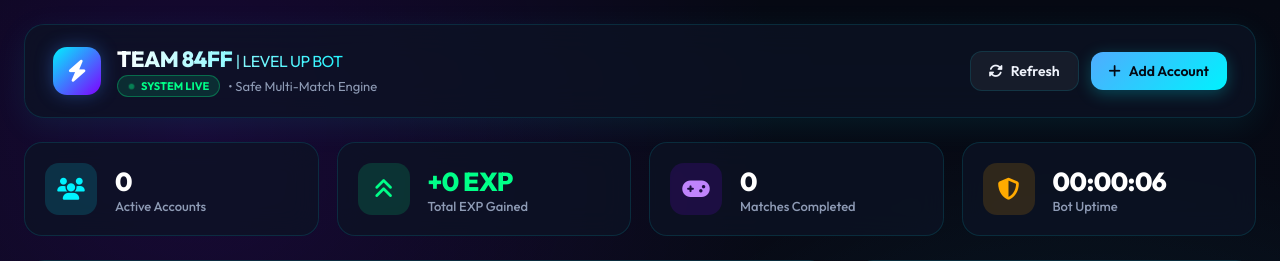
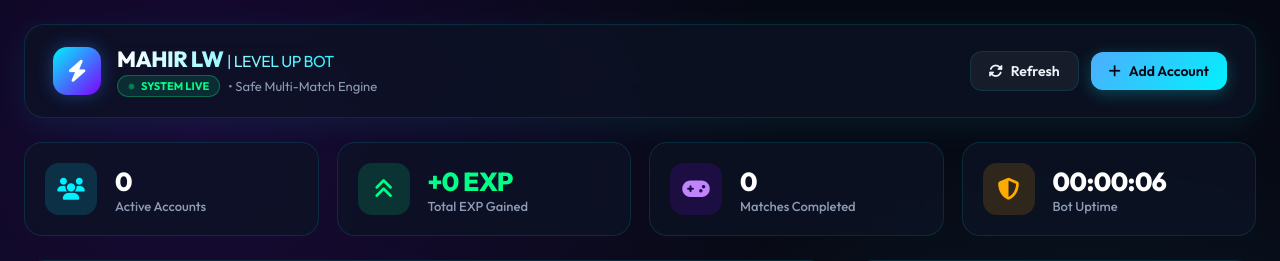
Before and after one commit to mahirmosleh/MAHIR-UDP, a Python web app: template templates/index.html in a window 1280 px wide. Shown: the top 261 px of the page. Run offline with Jinja, Linux system fonts and the light colour scheme; the template is opened without the code that fills it, so the values that code supplies are empty.

Commit message:
Add files via upload

```diff
--- a/templates/index.html
+++ b/templates/index.html
@@ -3,7 +3,7 @@
 <head>
     <meta charset="UTF-8">
     <meta name="viewport" content="width=device-width, initial-scale=1.0">
-    <title>TEAM 84FF | FreeFire Level Up Bot Dashboard</title>
+    <title>MAHIR LW | FreeFire Level Up Bot Dashboard</title>
     <link rel="preconnect" href="https://fonts.googleapis.com">
     <link rel="preconnect" href="https://fonts.gstatic.com" crossorigin>
     <link href="https://fonts.googleapis.com/css2?family=Outfit:wght@300;400;500;600;700;800;900&family=JetBrains+Mono:wght@400;500;600;700&display=swap" rel="stylesheet">
@@ -610,7 +610,7 @@
                     <i class="fa-solid fa-bolt"></i>
                 </div>
                 <div class="brand-text">
-                    <h1>TEAM 84FF <span style="font-weight:400; color:var(--text-muted); font-size:16px;">| LEVEL UP BOT</span></h1>
+                    <h1>MAHIR LW <span style="font-weight:400; color:var(--text-muted); font-size:16px;">| LEVEL UP BOT</span></h1>
                     <p>
                         <span class="live-tag"><span class="pulse-dot"></span> System Live</span>
                         <span>• Safe Multi-Match Engine</span>
@@ -711,7 +711,7 @@
                     </div>
                     <div class="form-group">
                         <label>Guest Password / Secret</label>
-                        <input type="text" class="form-input" id="acc-password" placeholder="e.g. ZERO_GRAVITY_4NM38">
+                        <input type="text" class="form-input" id="acc-password" placeholder="e.g. MAHIR.XO.JE">
                     </div>
                 </div>
                 <div id="token-fields" style="display:none;">
```
